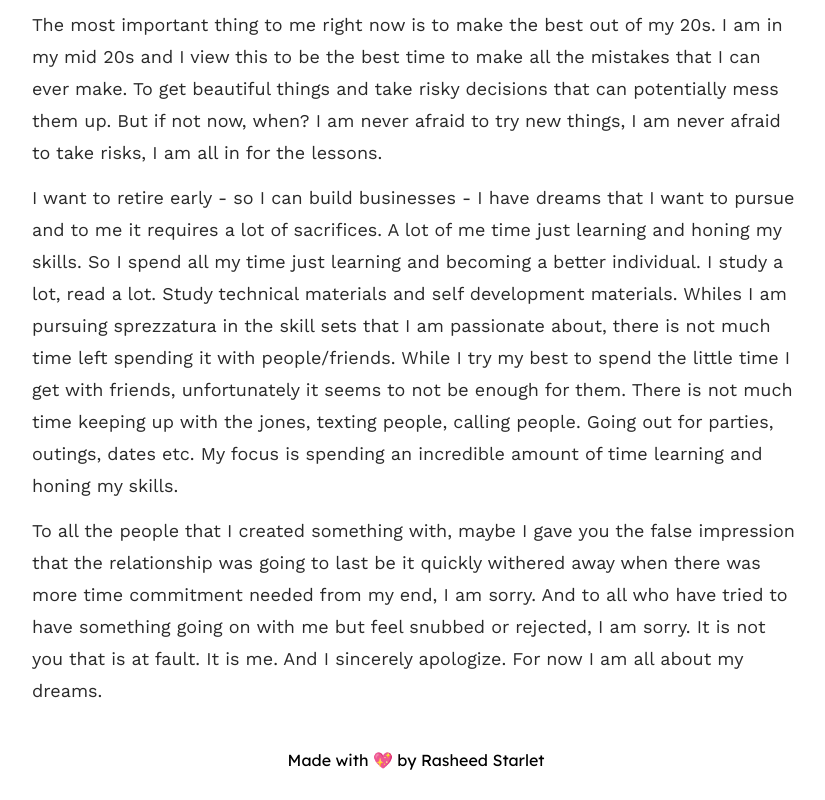
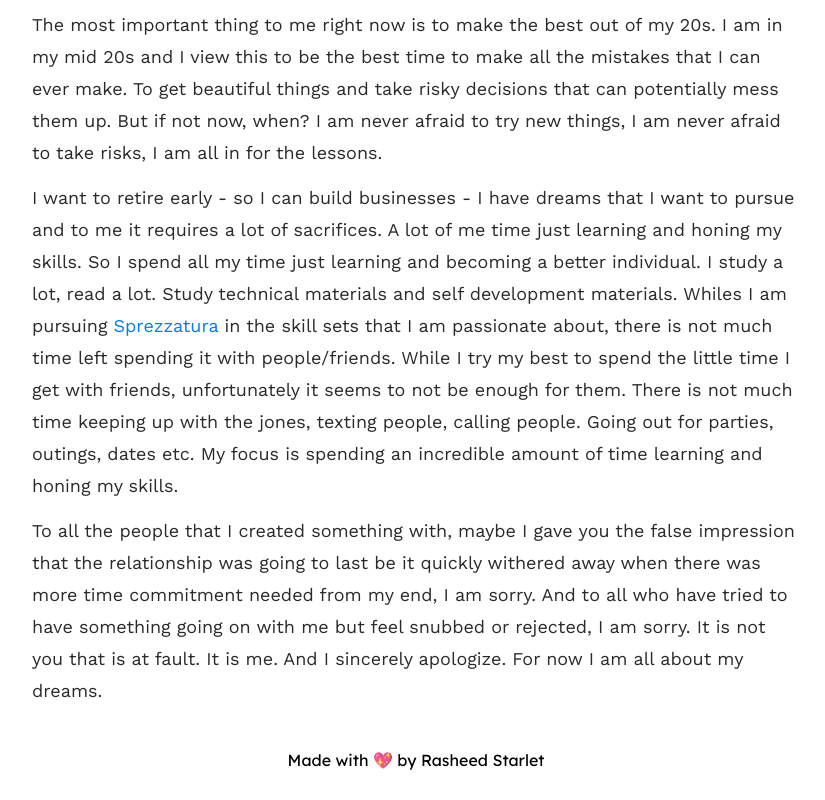
Before and after one commit to rasheedmhd/blog, a plain HTML site: page articles/dreams.html in a window 1280 px wide. Shown: the part 599-1399 px from the top of the page, without its empty margins (224-1049 px from the left). Drawn offline with nearby package versions, Linux system fonts and the light colour scheme; files whose address does not match are found by name.

Commit message:
sprezzatura link

```diff
--- a/articles/dreams.html
+++ b/articles/dreams.html
@@ -52,7 +52,7 @@
           of me time just learning and honing my skills. So I spend all my time
           just learning and becoming a better individual. I study a lot, read a
           lot. Study technical materials and self development materials. Whiles
-          I am pursuing sprezzatura in the skill sets that I am passionate
+          I am pursuing <a href="https://www.wikiwand.com/en/articles/Sprezzatura">Sprezzatura</a> in the skill sets that I am passionate
           about, there is not much time left spending it with people/friends.
           While I try my best to spend the little time I get with friends,
           unfortunately it seems to not be enough for them. There is not much
```
